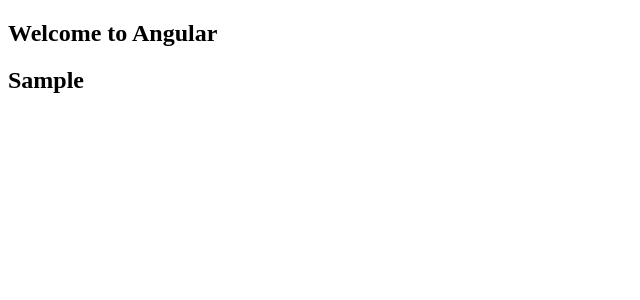
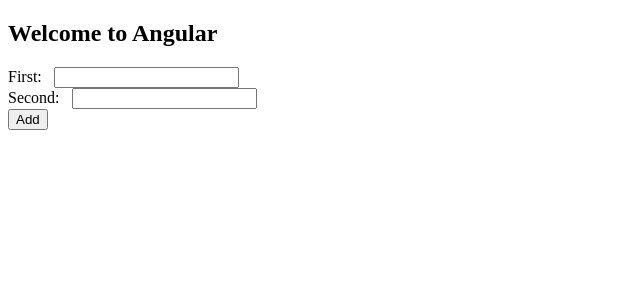
Before and after one commit to joydip-git/siemens-angular-5thJune2023, an Angular app in the folder codes/day-2/first-app/: page / in a window 1280 px wide. Shown: the top 300 px of the page, without its empty margins (0-640 px from the left). Built offline with nearby package versions, Linux system fonts and the light colour scheme.

Commit message:
Calculator component design

```diff
--- /dev/null
+++ b/codes/day-2/first-app/src/app/app.component.html
@@ -0,0 +1,4 @@
+<h2>
+    Welcome to Angular
+</h2>
+<app-calculator></app-calculator>
--- a/codes/day-2/first-app/src/app/app.component.ts
+++ b/codes/day-2/first-app/src/app/app.component.ts
@@ -2,11 +2,7 @@ import { Component } from "@angular/core";
 
 @Component({
     selector: 'app-root',
-    template: `<h2>
-        Welcome to Angular
-        </h2>
-         <app-sample></app-sample>
-        `
+    templateUrl: './app.component.html'
 })
 export class AppComponent {
     constructor() {
--- a/codes/day-2/first-app/src/app/app.module.ts
+++ b/codes/day-2/first-app/src/app/app.module.ts
@@ -1,11 +1,11 @@
 import { NgModule } from "@angular/core";
 import { AppComponent } from "./app.component";
 import { BrowserModule } from "@angular/platform-browser";
-import { SampleComponent } from "./sample.component";
+import { CalculatorComponent } from "./calculator/calculator.component";
 
 @NgModule({
     //register components, directives and pipes
-    declarations: [AppComponent, SampleComponent],
+    declarations: [AppComponent, CalculatorComponent],
     //register providers for services
     providers: [],
     //register built-in or application feature modules
--- /dev/null
+++ b/codes/day-2/first-app/src/app/calculator/calculator.component.html
@@ -0,0 +1,11 @@
+<div>
+    <label for="txtFirst">First: &nbsp; </label>
+    <input type="number" id="txtFirst">
+</div>
+<div>
+    <label for="txtSecond">Second: &nbsp; </label>
+    <input type="number" id="txtSecond">
+</div>
+<div>
+    <input type="button" value="Add">
+</div>
--- a/codes/day-2/first-app/src/app/sample.component.ts
+++ /dev/null
@@ -1,14 +0,0 @@
-import { Component } from "@angular/core";
-
-@Component({
-    selector: 'app-sample',
-    template: `<h2>
-        Sample
-        </h2>
-        `
-})
-export class SampleComponent {
-    constructor() {
-        console.log('Sample component created')
-    }
-}
```
Also changed, not shown: codes/day-2/first-app/src/app/calculator/calculator.component.ts (added, +11 -0 lines).
